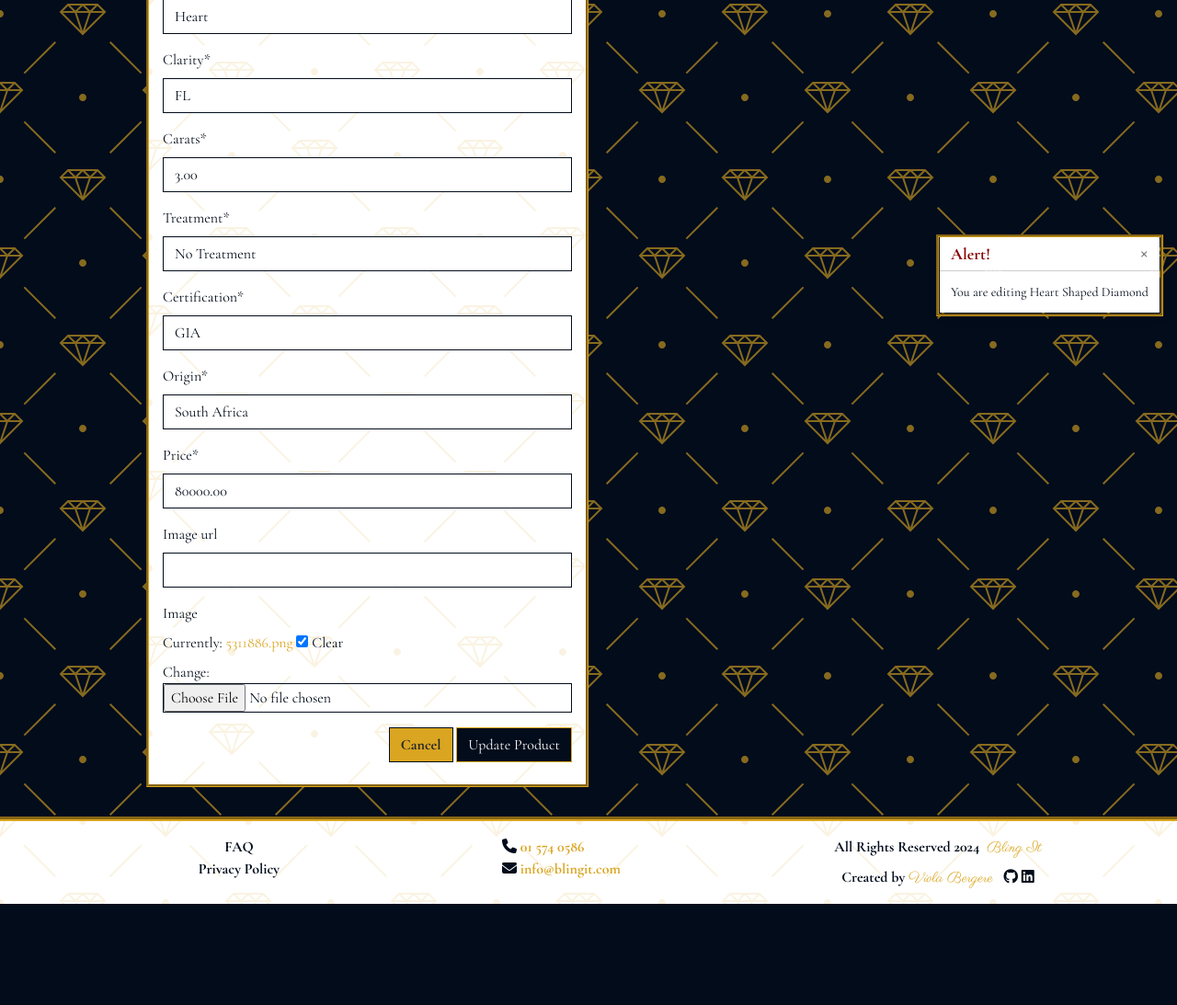
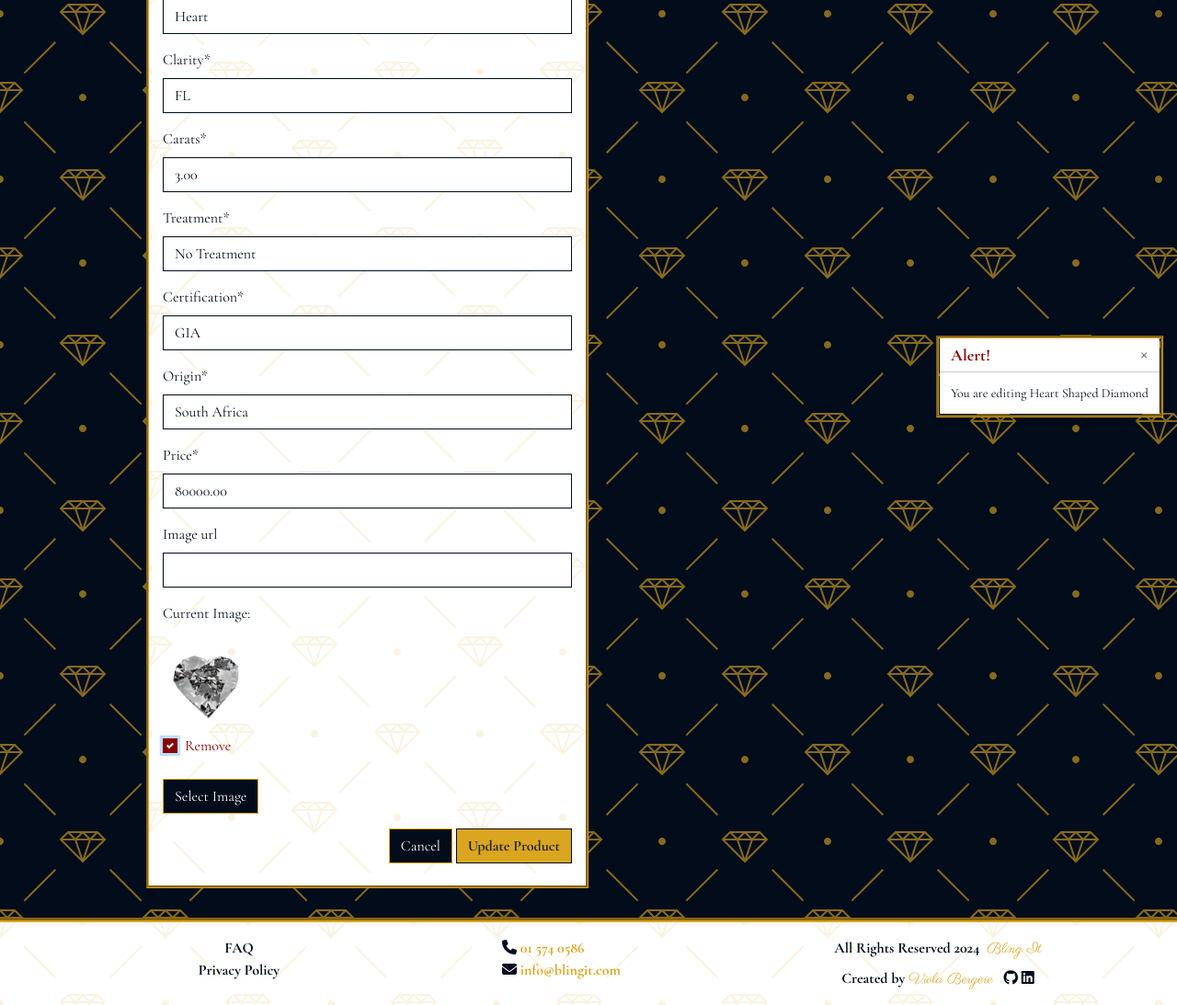
Before and after one commit to violaberg/bling-it, a Django app: page /gemstones/edit/3/ in a window 1280 px wide, after a click on "Remove". Shown: the part 1154-2247 px from the top of the page at 92% size. Before the commit the page ends 2137 px from the top, so only its background shows below. Run offline with Django 3.2, Linux system fonts and the light colour scheme; a user stored in the database is signed in; data comes from the database, SQL or seed files in the repository; both versions use the stored data as it was after the commit; some libraries are stand-ins or nearby versions.

Commit message:
Fix the image field

```diff
--- a/gemstones/forms.py
+++ b/gemstones/forms.py
@@ -1,4 +1,5 @@
 from django import forms
+from .widgets import CustomClearableFileInput
 from .models import Gemstone, Category
 
 
@@ -8,6 +9,8 @@ class GemstoneForm(forms.ModelForm):
         model = Gemstone
         fields = '__all__'
 
+    image = forms.ImageField(label='Image', required=False, widget=CustomClearableFileInput)
+
     def __init__(self, *args, **kwargs):
         super().__init__(*args, **kwargs)
         categories = Category.objects.all()
--- /dev/null
+++ b/gemstones/templates/gemstones/custom_widget_templates/custom_clearable_file_input.html
@@ -0,0 +1,17 @@
+{% if widget.is_initial %}
+    <p>{{ widget.initial_text }}:</p>
+    <a href="{{ widget.value.url }}">
+        <img width="96" height="96" class="rounded-0" src="{{ widget.value.url }}">
+    </a>
+    {% if not widget.required %}
+        <div class="custom-control custom-checkbox mt-2">
+            <input class="custom-control-input" type="checkbox" name="{{ widget.checkbox_name }}" id="{{ widget.checkbox_id }}">
+            <label class="custom-control-label custom-red" for="{{ widget.checkbox_id }}">{{ widget.clear_checkbox_label }}</label>
+        </div>
+    {% endif %}<br>
+    {{ widget.input_text }}
+{% endif %}
+<span class="custom-secondary-btn btn rounded-0 btn-file">
+    Select Image <input id="new-image" type="{{ widget.type }}" name="{{ widget.name }}"{% include "django/forms/widgets/attrs.html" %}>
+</span>
+<strong><p class="custom-red" id="filename"></p></strong>
--- a/gemstones/templates/gemstones/edit_gemstone.html
+++ b/gemstones/templates/gemstones/edit_gemstone.html
@@ -11,15 +11,32 @@
     <div class="row p-3 my-3 mx-auto">
         <div class="admin-form col-12 col-md-6 py-3">
             <h4 class="custom-font custom-gold text-center">Edit a Gemstone</h4>
-            <form method="POST" action="{% url 'edit_gemstone' gemstone.id %}" class="custom-blue form mb-2" enctype="multipart/form-data">
+            <form method="POST" action="{% url 'edit_gemstone' gemstone.id %}" class="custom-blue form mb-2"
+                enctype="multipart/form-data">
                 {% csrf_token %}
-                {{ form | crispy }}
+                {% for field in form %}
+                {% if field.name != 'image' %}
+                {{ field | as_crispy_field }}
+                {% else %}
+                {{ field }}
+                {% endif %}
+                {% endfor %}
                 <div class="text-right">
-                    <a class="custom-gemstone-btn btn rounded-0" href="{% url 'gemstones' %}">Cancel</a>
-                    <button class="custom-secondary-btn btn rounded-0" type="submit">Update Product</button>
+                    <a class="custom-secondary-btn btn rounded-0" href="{% url 'gemstones' %}">Cancel</a>
+                    <button class="custom-gemstone-btn btn rounded-0" type="submit">Update Product</button>
                 </div>
             </form>
         </div>
     </div>
 </div>
 {% endblock %}
+
+{% block postloadjs %}
+    {{ block.super }}
+    <script type="text/javascript">
+        $('#new-image').change(function() {
+            var file = $('#new-image')[0].files[0];
+            $('#filename').text(`Image will be set to: ${file.name}`);
+        });
+    </script>
+{% endblock %}
--- a/static/css/base.css
+++ b/static/css/base.css
@@ -254,8 +254,34 @@ a.dropdown-item,
     height: 6px;
     width: 6px;
 }
+/* End chocolate */
 
-/* End chocolate */
+/* Gemstone Admin Form */
+.btn-file {
+    position: relative;
+    overflow: hidden;
+}
+
+.btn-file input[type="file"] {
+    position: absolute;
+    top: 0;
+    right: 0;
+    min-width: 100%;
+    min-height: 100%;
+    opacity: 0;
+    cursor: pointer;
+}
+
+.custom-checkbox .custom-control-label::before {
+    border-radius: 0;
+    border-color: #880101;
+}
+
+.custom-checkbox .custom-control-input:checked~.custom-control-label::before {
+    background-color: #880101;
+    border-color: #880101;
+    border-radius: 0;
+}
 
 /* Buttons */
 .custom-gemstone-btn {
```
Also changed, not shown: gemstones/templates/gemstones/add_gemstone.html (+21 -4 lines), gemstones/widgets.py (added, +9 -0 lines), db.sqlite3, media/noimage.png (added), 1 other file.
